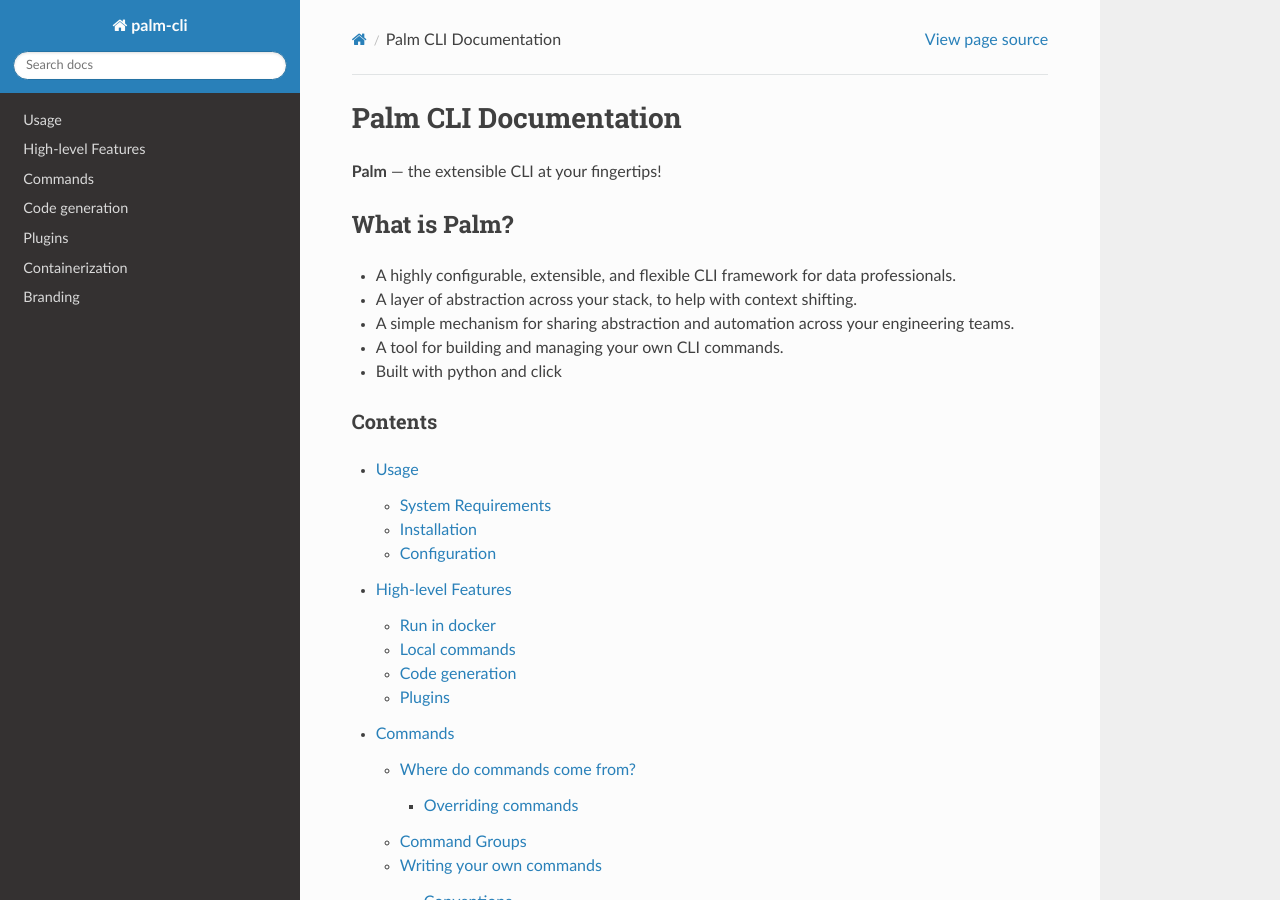
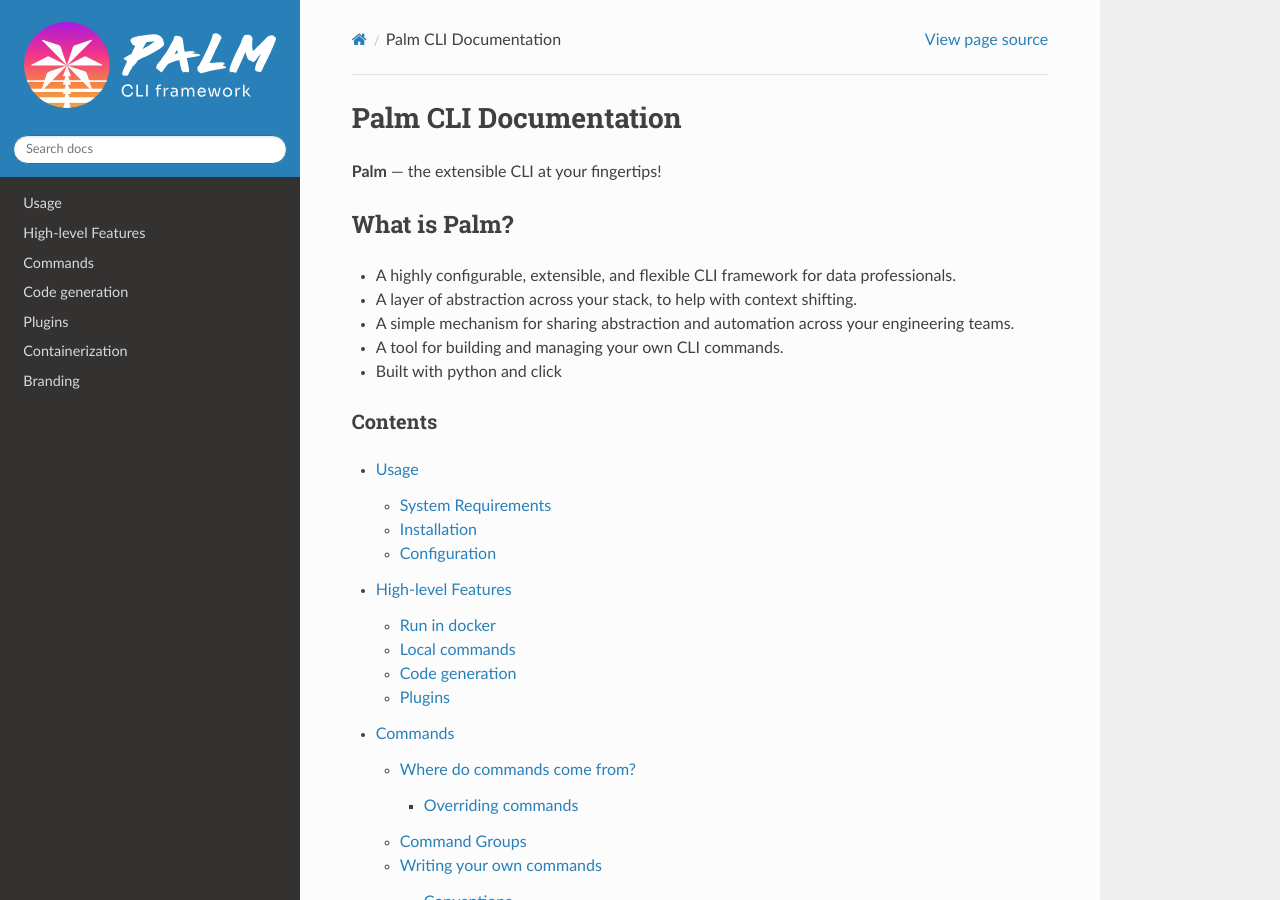
Before and after one commit to palmetto/palm-cli, a Sphinx documentation site: the page built from docs/source/index.rst, in a window 1280 px wide and 900 px high. Built offline with Sphinx 7.4.7 and the Read the Docs theme 2.0.0, drawn with Linux system fonts in a browser that asks for light colours.

Commit message:
added logo to docs menu ;)

```diff
--- a/docs/source/conf.py
+++ b/docs/source/conf.py
@@ -47,6 +47,8 @@
 # a list of builtin themes.
 #
 html_theme = 'sphinx_rtd_theme'
+html_logo = "_static/img/svg/logo-subheader-white.svg"
+html_theme_options = {"logo_only": True}
 
 # Add any paths that contain custom static files (such as style sheets) here,
 # relative to this directory. They are copied after the builtin static files,
```
